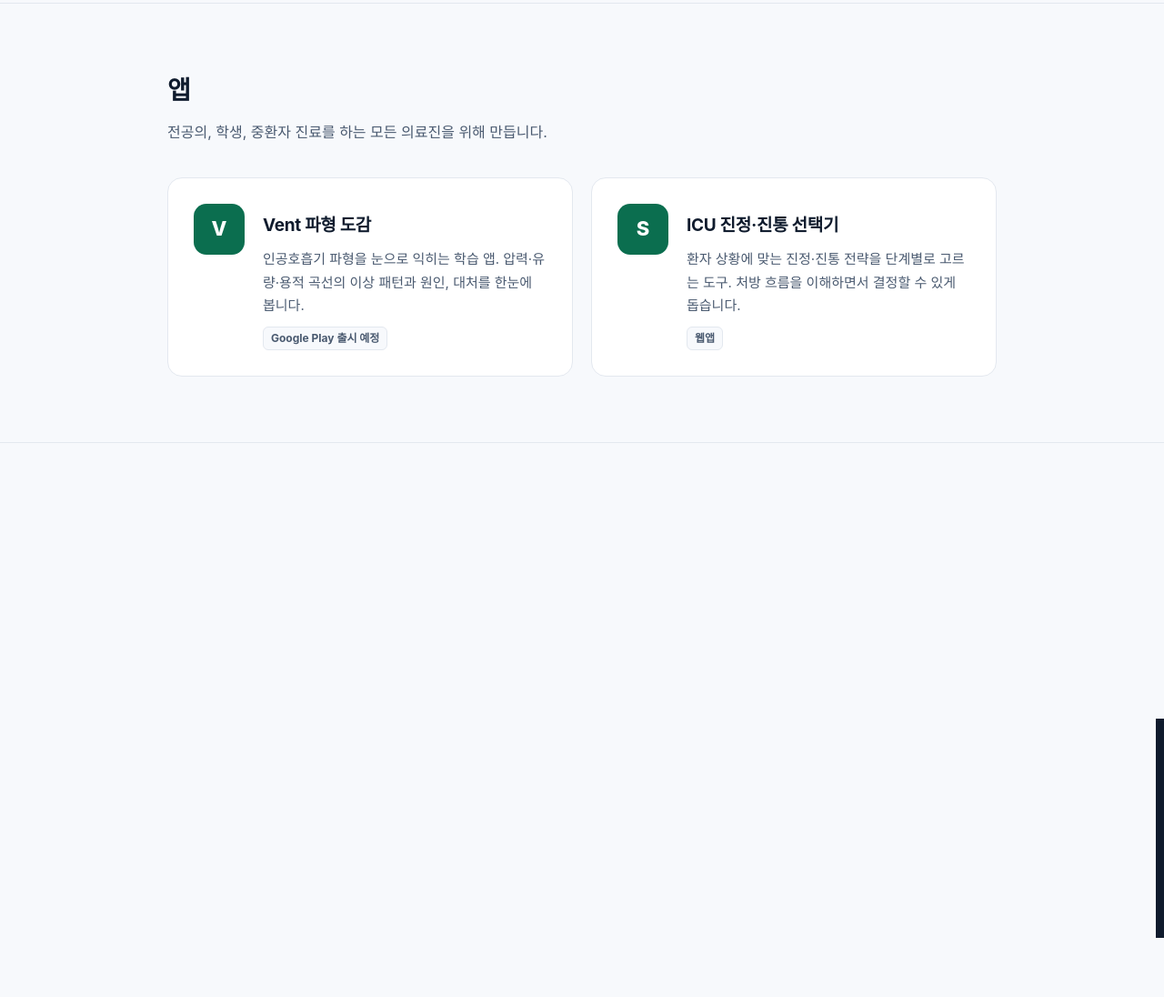
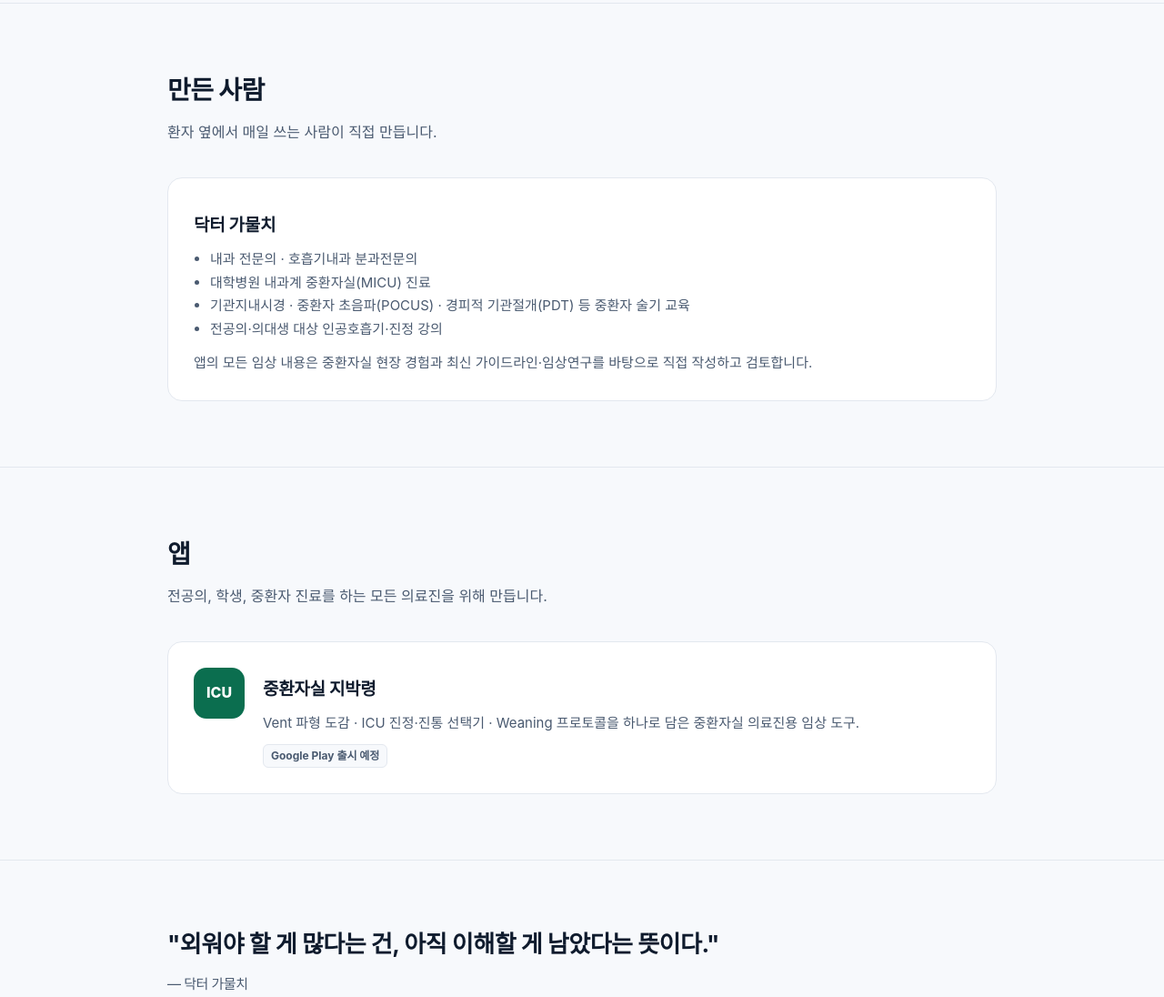
Before and after one commit to vangkim0921-ui/drgamulchi, a plain HTML site: page index.html in a window 1280 px wide. Shown: the part 989-2085 px from the top of the page at 91% size. Before the commit the page ends 2020 px from the top, so only its background shows below. Drawn offline with Linux system fonts and the light colour scheme.

Commit message:
Add about section, merge apps into 중환자실 지박령
Added an 'About' section with information about the creator and updated app descriptions.

```diff
--- a/index.html
+++ b/index.html
@@ -68,6 +68,7 @@
     <a class="logo" href="./">닥터 <span>가물치</span></a>
     <nav>
       <a href="#philosophy">철학</a>
+      <a href="#about">만든 사람</a>
       <a href="#apps">앱</a>
       <a href="privacy.html">개인정보처리방침</a>
     </nav>
@@ -107,25 +108,34 @@
   </div>
 </section>
 
+<section id="about">
+  <div class="wrap">
+    <h2>만든 사람</h2>
+    <p class="lead">환자 옆에서 매일 쓰는 사람이 직접 만듭니다.</p>
+    <div class="card">
+      <h3>닥터 가물치</h3>
+      <ul style="color:var(--sub);font-size:15px;padding-left:18px;margin-top:8px">
+        <li>내과 전문의 · 호흡기내과 분과전문의</li>
+        <li>대학병원 내과계 중환자실(MICU) 진료</li>
+        <li>기관지내시경 · 중환자 초음파(POCUS) · 경피적 기관절개(PDT) 등 중환자 술기 교육</li>
+        <li>전공의·의대생 대상 인공호흡기·진정 강의</li>
+      </ul>
+      <p style="margin-top:12px;font-size:15px;color:var(--sub)">앱의 모든 임상 내용은 중환자실 현장 경험과 최신 가이드라인·임상연구를 바탕으로 직접 작성하고 검토합니다.</p>
+    </div>
+  </div>
+</section>
+
 <section id="apps">
   <div class="wrap">
     <h2>앱</h2>
     <p class="lead">전공의, 학생, 중환자 진료를 하는 모든 의료진을 위해 만듭니다.</p>
     <div class="grid">
       <div class="card app">
-        <div class="icon">V</div>
+        <div class="icon" style="font-size:16px">ICU</div>
         <div>
-          <h3>Vent 파형 도감</h3>
-          <p>인공호흡기 파형을 눈으로 익히는 학습 앱. 압력·유량·용적 곡선의 이상 패턴과 원인, 대처를 한눈에 봅니다.</p>
+          <h3>중환자실 지박령</h3>
+          <p>Vent 파형 도감 · ICU 진정·진통 선택기 · Weaning 프로토콜을 하나로 담은 중환자실 의료진용 임상 도구.</p>
           <span class="tag">Google Play 출시 예정</span>
-        </div>
-      </div>
-      <div class="card app">
-        <div class="icon">S</div>
-        <div>
-          <h3>ICU 진정·진통 선택기</h3>
-          <p>환자 상황에 맞는 진정·진통 전략을 단계별로 고르는 도구. 처방 흐름을 이해하면서 결정할 수 있게 돕습니다.</p>
-          <span class="tag">웹앱</span>
         </div>
       </div>
     </div>
@@ -143,7 +153,6 @@
   <div class="wrap">
     <div class="name">닥터 가물치 (DOCTOR GAMULCHI)</div>
     <dl>
-      <dt>대표</dt><dd>김덕희</dd>
       <dt>사업자등록번호</dt><dd>260-20-01614</dd>
       <dt>이메일</dt><dd><a href="mailto:drgamulchi@gmail.com">drgamulchi@gmail.com</a></dd>
     </dl>
```
